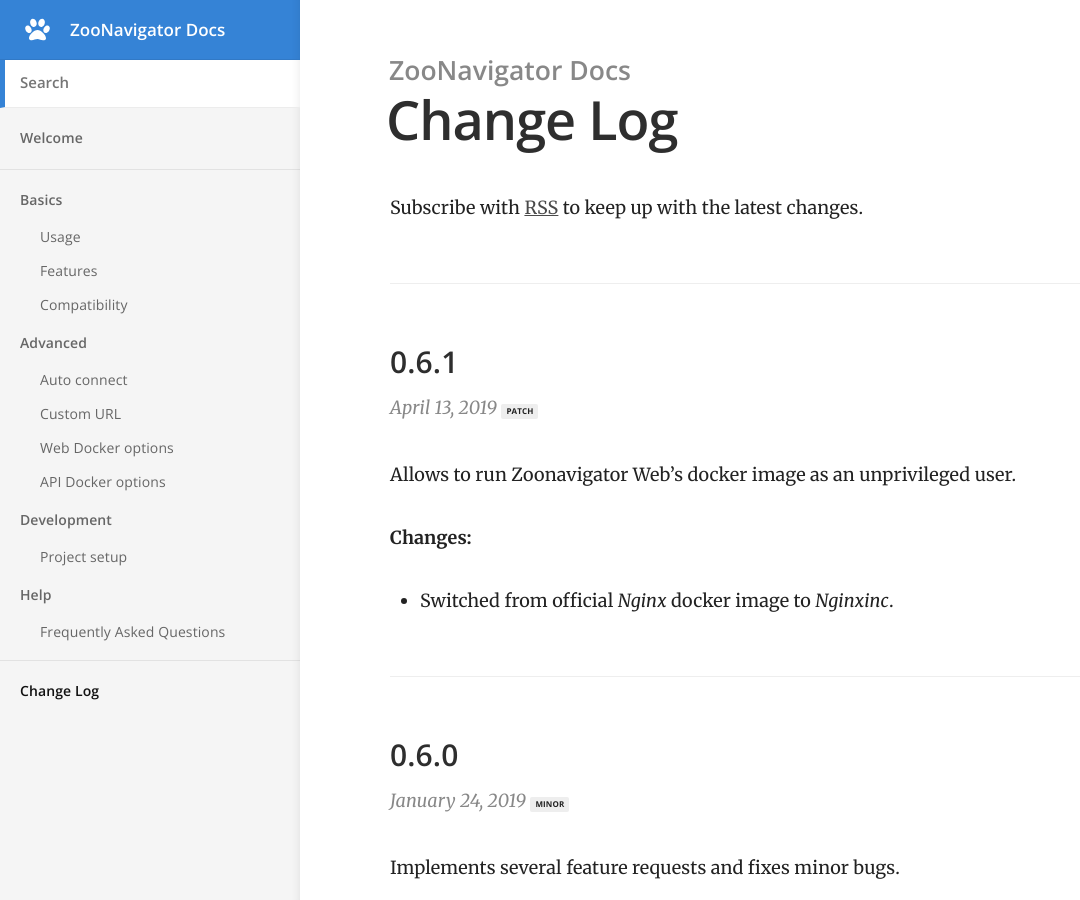
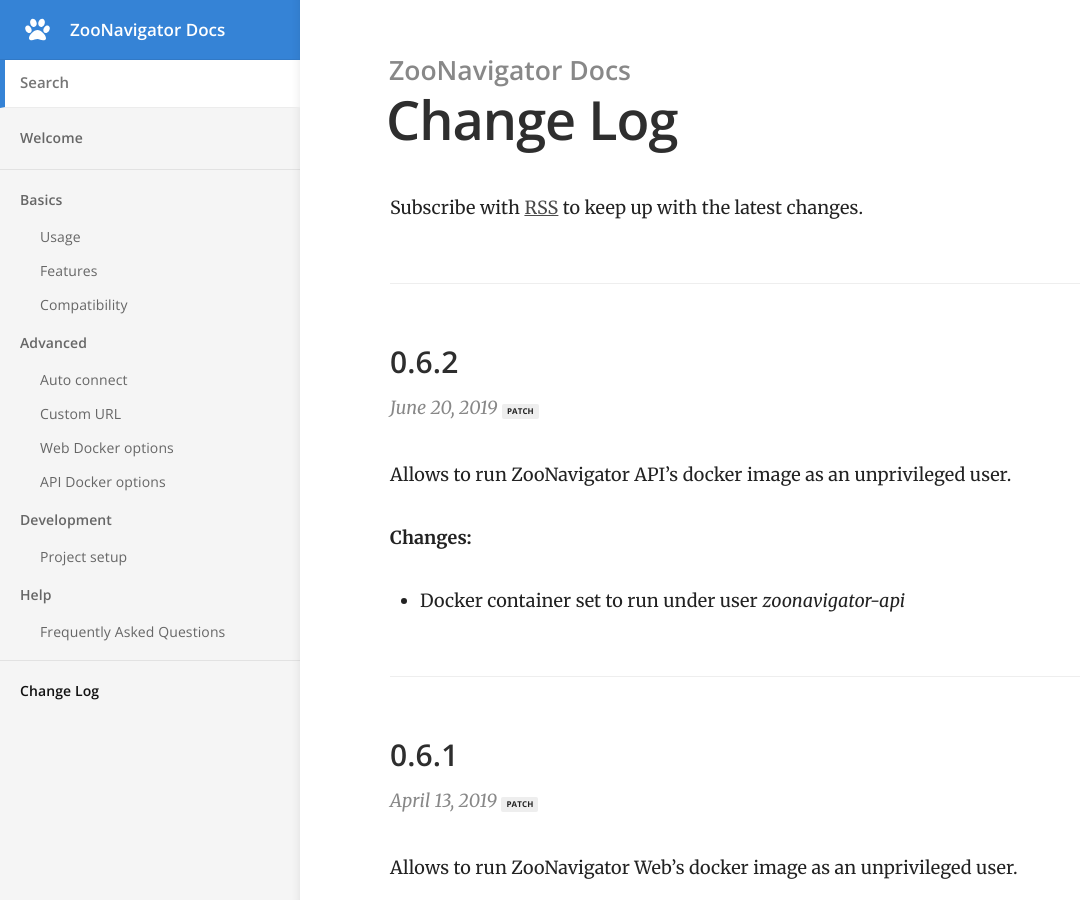
Before and after one commit to elkozmon/zoonavigator, a Jekyll site: the page built from changelog.html, in a window 1280 px wide and 900 px high. Shown: the whole window, without its empty margins (0-1080 px from the left). Built offline with Jekyll 4.4.1, drawn with Linux system fonts in a browser that asks for light colours; nearby versions of some CDN libraries.

Commit message:
Update docs with new release 0.6.2

```diff
--- a/_docs/basics/usage.md
+++ b/_docs/basics/usage.md
@@ -18,7 +18,7 @@
 
 services:
   web:
-    image: elkozmon/zoonavigator-web:0.6.1
+    image: elkozmon/zoonavigator-web:0.6.2
     container_name: zoonavigator-web
     ports:
      - "8000:8000"
@@ -30,7 +30,7 @@
      - api
     restart: always
   api:
-    image: elkozmon/zoonavigator-api:0.6.1
+    image: elkozmon/zoonavigator-api:0.6.2
     container_name: zoonavigator-api
     environment:
       API_HTTP_PORT: 9000
```
Also changed, not shown: _posts/2019-04-13-0.6.1.md (+1 -1 lines), _posts/2019-06-20-0.6.2.md (added, +11 -0 lines).
